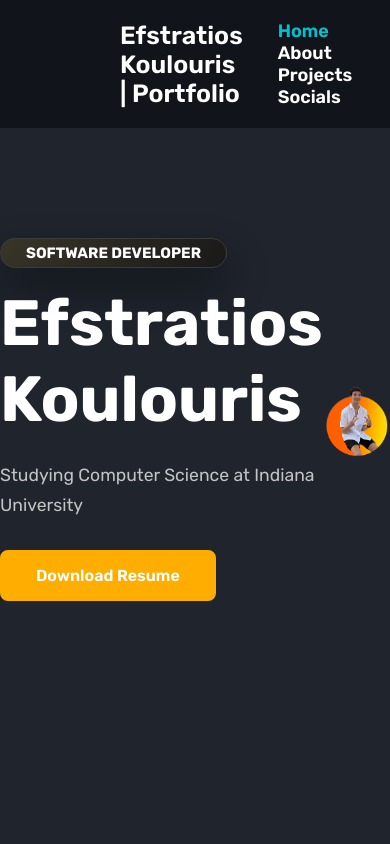
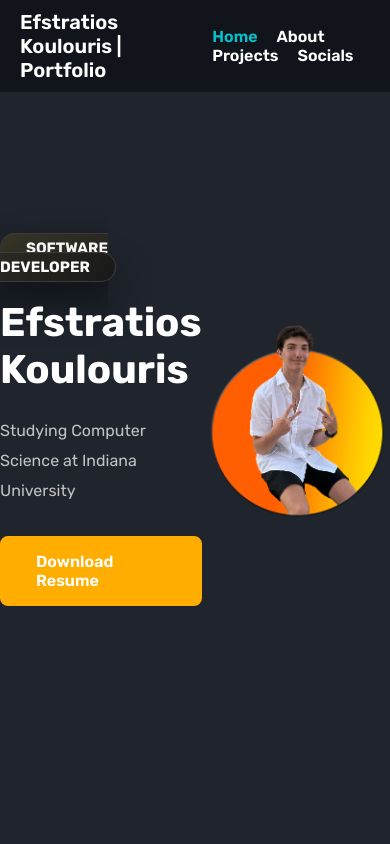
Before and after one commit to StratiDaGoat/myPortfolio, a plain HTML site: page index.html in a window 390 px wide. Shown: the top 844 px of the page. Drawn offline with nearby package versions, Linux system fonts and the light colour scheme.

Commit message:
First commit

```diff
--- a/style.css
+++ b/style.css
@@ -54,6 +54,22 @@ nav a.active{
     color: rgb(2, 194, 207);
 }
 
+@media (max-width: 768px) {
+    header {
+        padding: 10px 20px;
+    }
+
+    .logo{
+        font-size: 20px;
+    }
+
+    nav a {
+        font-size: 16px;
+        margin-left: 15px;
+    }
+
+}
+
 section{
     min-height: 100vh;
     display: flex;
@@ -64,6 +80,12 @@ section{
 
 section:nth-child(odd){
     background: #323946;
+}
+
+@media (max-width: 768px){
+    section {
+        padding: 40px 0;
+    }
 }
 
 /* Navbar End */
@@ -131,6 +153,38 @@ section:nth-child(odd){
 .btn:hover{
     background: var(--main-color);
     transform: translateY(3px);
+}
+
+@media (max-width: 768px) {
+
+    .home{
+        width: 375px;
+    }
+
+
+    .home-text h1{
+        font-size: 2.5rem;
+    }
+
+    .home-text span{
+        padding: 5px 25px;
+        background: linear-gradient(130.08deg, #383528 0%, #191919 100%);
+        box-shadow: 0px 20px 40px #00000070;
+        border: 1px solid #3b3b3b;
+        border-radius: 100px;
+        color: var(--text-color);
+        font-weight: 700;
+        font-size: 15px;
+        text-transform: uppercase;
+    }
+
+    .home-text p {
+        font-size: 1rem;
+    }
+
+    .btn{
+        font-size: 16px;
+    }
 }
 
 
```
